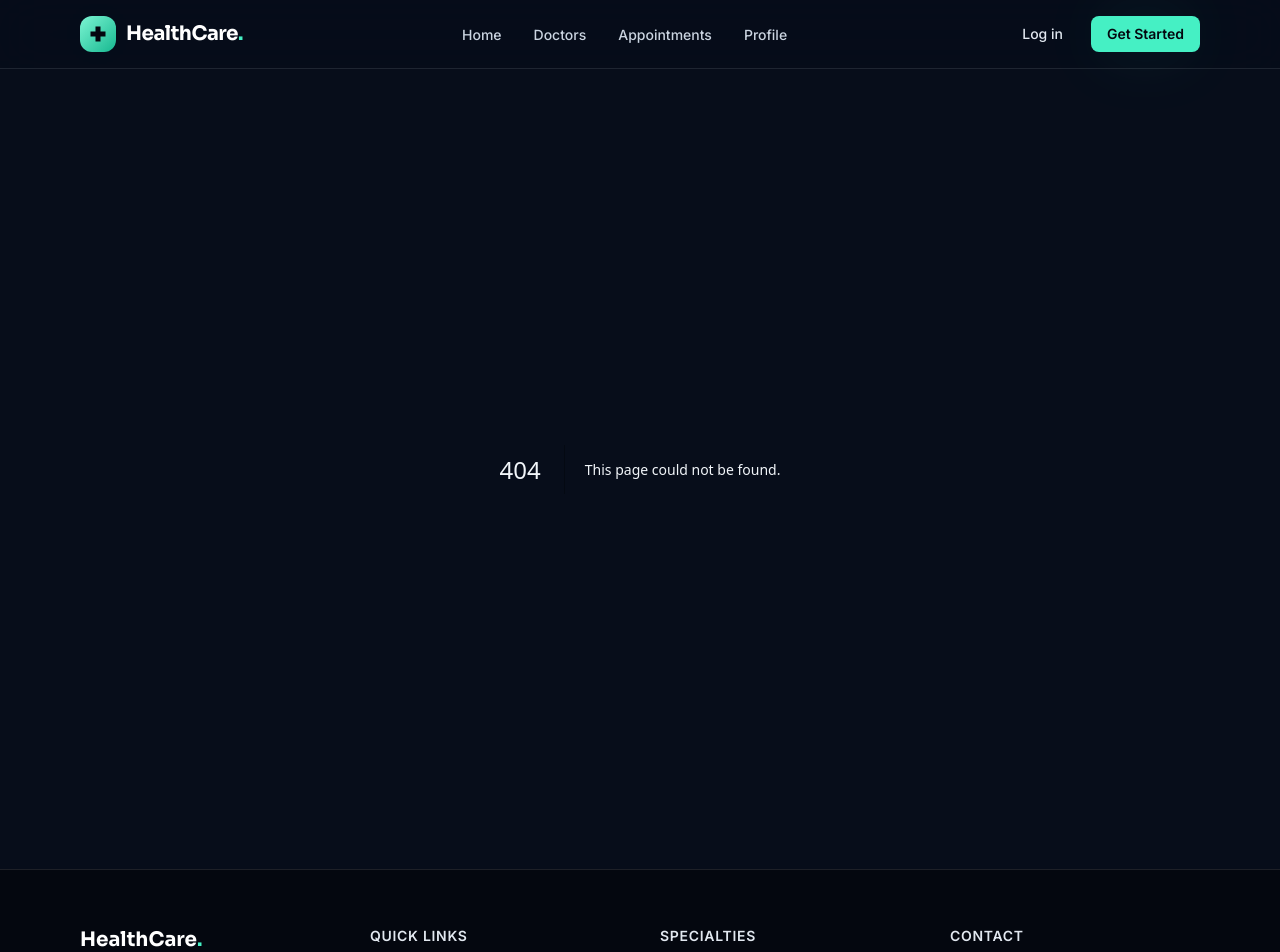
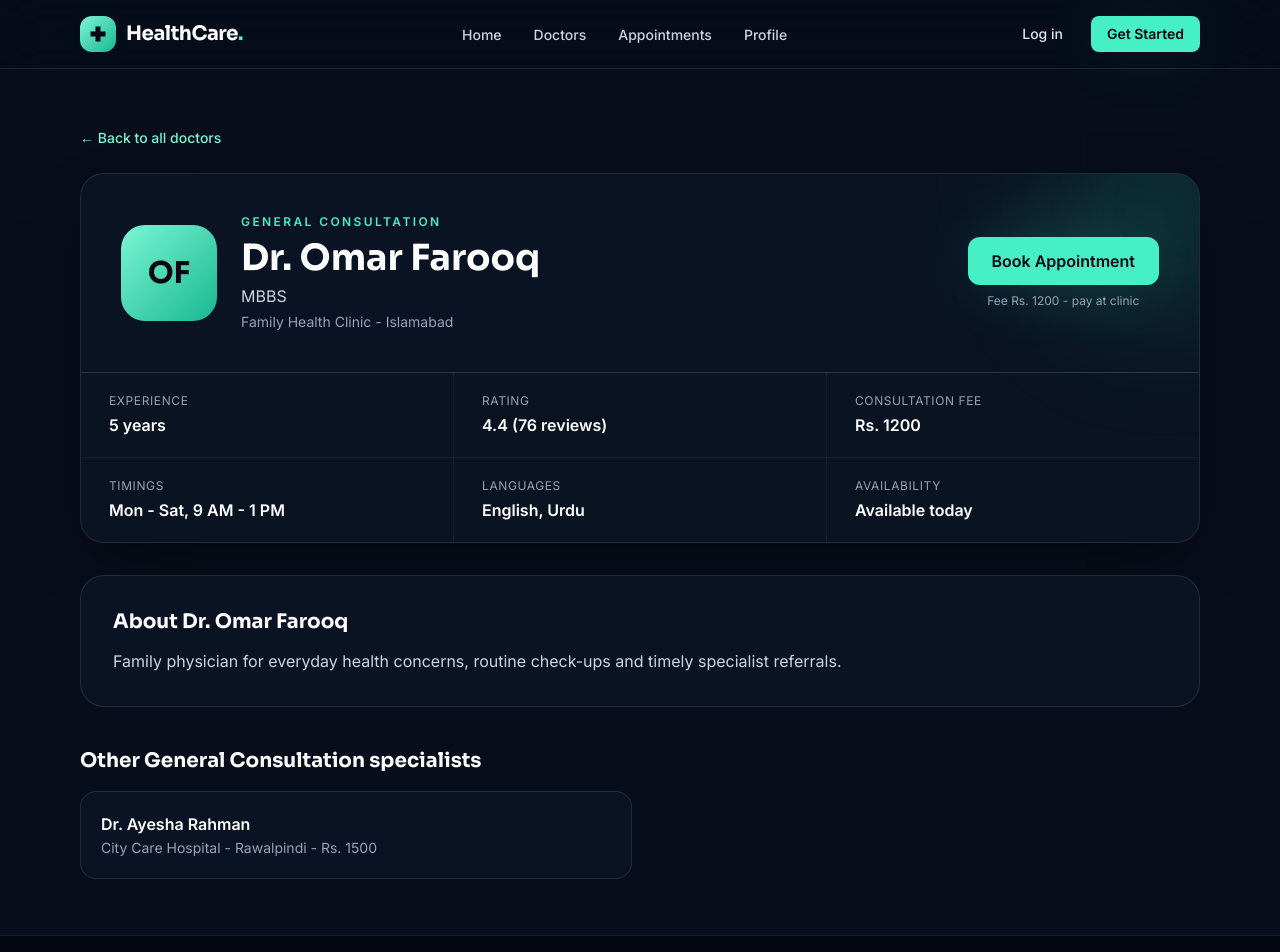
Before and after one commit to Hassaan2835/healthcare-appointment-app, a Next.js app: page /doctors/8 in a window 1280 px wide. Before the commit this address had no page. Shown: the top 952 px of the page. Built offline with nearby package versions, Linux system fonts and the light colour scheme.

Commit message:
feat: add doctor detail page with full profile

```diff
--- /dev/null
+++ b/src/app/doctors/[id]/page.jsx
@@ -0,0 +1,119 @@
+import Link from "next/link";
+import { notFound } from "next/navigation";
+import { doctors } from "@/data/doctors";
+
+export function generateStaticParams() {
+  return doctors.map((doctor) => ({ id: String(doctor.id) }));
+}
+
+function initials(name) {
+  return name
+    .replace("Dr. ", "")
+    .split(" ")
+    .map((part) => part[0])
+    .slice(0, 2)
+    .join("");
+}
+
+export default function DoctorDetailPage({ params }) {
+  const doctor = doctors.find((item) => String(item.id) === params.id);
+  if (!doctor) notFound();
+
+  const related = doctors
+    .filter((item) => item.specialty === doctor.specialty && item.id !== doctor.id)
+    .slice(0, 2);
+
+  const facts = [
+    { label: "Experience", value: doctor.experienceYears + " years" },
+    { label: "Rating", value: doctor.rating + " (" + doctor.reviews + " reviews)" },
+    { label: "Consultation Fee", value: "Rs. " + doctor.fee },
+    { label: "Timings", value: doctor.timings },
+    { label: "Languages", value: doctor.languages.join(", ") },
+    {
+      label: "Availability",
+      value: doctor.availableToday ? "Available today" : "Next slot tomorrow",
+    },
+  ];
+
+  return (
+    <section className="mx-auto max-w-6xl px-4 py-14">
+      <Link href="/doctors" className="text-sm font-medium text-mint-300 transition hover:text-mint-200">
+        &larr; Back to all doctors
+      </Link>
+
+      <div className="mt-6 overflow-hidden rounded-3xl border border-white/10 bg-navy-800/70 shadow-card">
+        <div className="relative p-7 sm:p-10">
+          <div
+            className="absolute -right-20 -top-20 h-56 w-56 rounded-full bg-mint-500/15 blur-3xl"
+            aria-hidden="true"
+          />
+          <div className="relative flex flex-col gap-6 sm:flex-row sm:items-center">
+            <div className="flex h-24 w-24 shrink-0 items-center justify-center rounded-3xl bg-gradient-to-br from-mint-300 to-mint-600 font-display text-3xl font-bold text-navy-950">
+              {initials(doctor.name)}
+            </div>
+            <div>
+              <p className="text-xs font-semibold uppercase tracking-[0.2em] text-mint-400">
+                {doctor.specialty}
+              </p>
+              <h1 className="mt-2 font-display text-3xl font-bold text-white sm:text-4xl">
+                {doctor.name}
+              </h1>
+              <p className="mt-1.5 text-slate-300">{doctor.qualification}</p>
+              <p className="mt-1 text-sm text-slate-400">
+                {doctor.hospital} - {doctor.city}
+              </p>
+            </div>
+            <div className="sm:ml-auto">
+              <Link
+                href="/appointments"
+                className="inline-block rounded-xl bg-mint-400 px-6 py-3 font-semibold text-navy-950 shadow-glow transition hover:bg-mint-300"
+              >
+                Book Appointment
+              </Link>
+              <p className="mt-2 text-center text-xs text-slate-400">
+                Fee Rs. {doctor.fee} - pay at clinic
+              </p>
+            </div>
+          </div>
+        </div>
+
+        <div className="grid gap-px border-t border-white/10 bg-white/5 sm:grid-cols-2 lg:grid-cols-3">
+          {facts.map((fact) => (
+            <div key={fact.label} className="bg-navy-850 px-7 py-5">
+              <p className="text-xs uppercase tracking-wider text-slate-400">{fact.label}</p>
+              <p className="mt-1 font-semibold text-white">{fact.value}</p>
+            </div>
+          ))}
+        </div>
+      </div>
+
+      <div className="mt-8 rounded-3xl border border-white/10 bg-navy-800/70 p-7 sm:p-8">
+        <h2 className="font-display text-xl font-bold text-white">About {doctor.name}</h2>
+        <p className="mt-3 leading-relaxed text-slate-300">{doctor.about}</p>
+      </div>
+
+      {related.length > 0 && (
+        <div className="mt-10">
+          <h2 className="font-display text-xl font-bold text-white">
+            Other {doctor.specialty} specialists
+          </h2>
+          <ul className="mt-4 grid gap-4 sm:grid-cols-2">
+            {related.map((item) => (
+              <li key={item.id}>
+                <Link
+                  href={"/doctors/" + item.id}
+                  className="block rounded-2xl border border-white/10 bg-navy-800/70 p-5 transition hover:border-mint-400/50"
+                >
+                  <p className="font-semibold text-white">{item.name}</p>
+                  <p className="mt-0.5 text-sm text-slate-400">
+                    {item.hospital} - {item.city} - Rs. {item.fee}
+                  </p>
+                </Link>
+              </li>
+            ))}
+          </ul>
+        </div>
+      )}
+    </section>
+  );
+}
```
